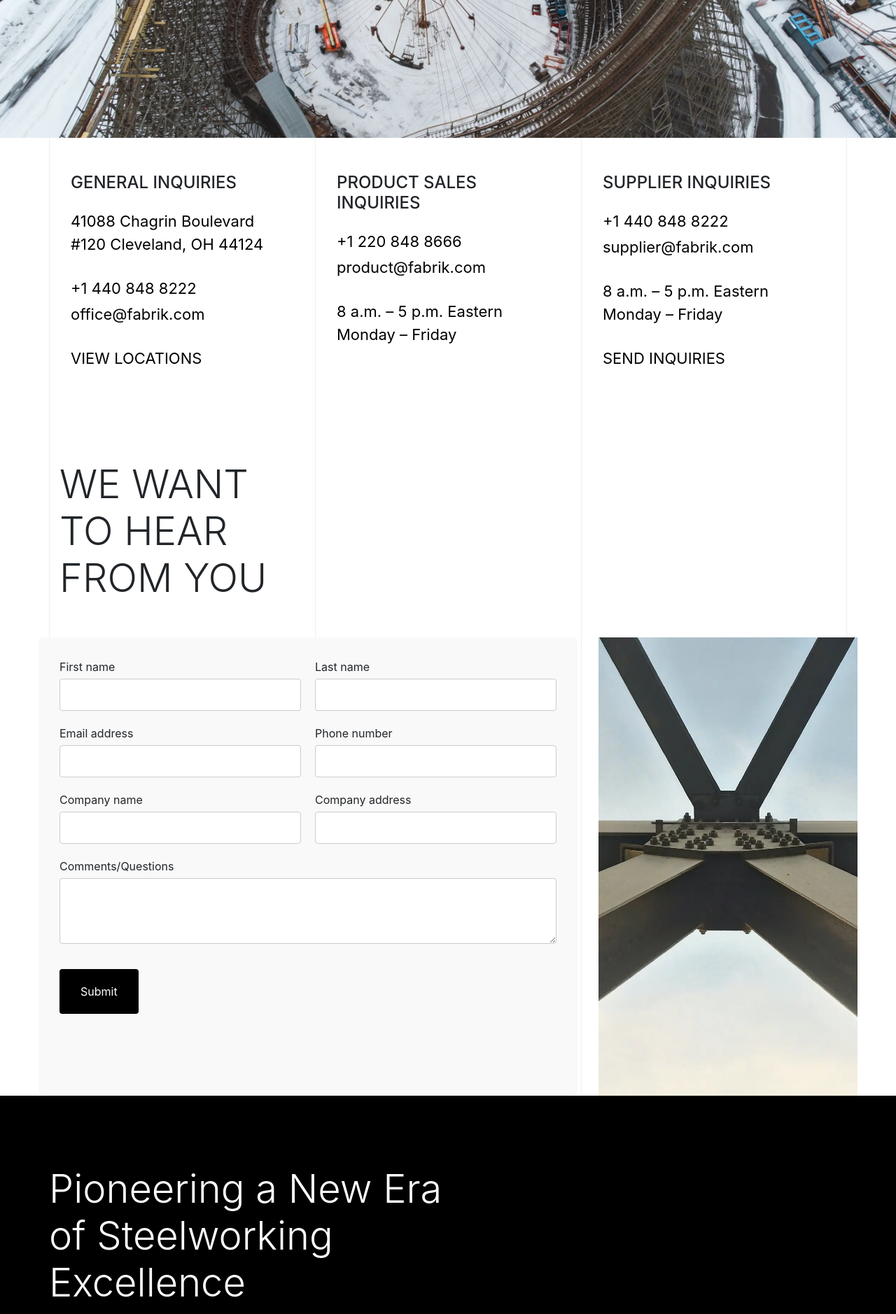
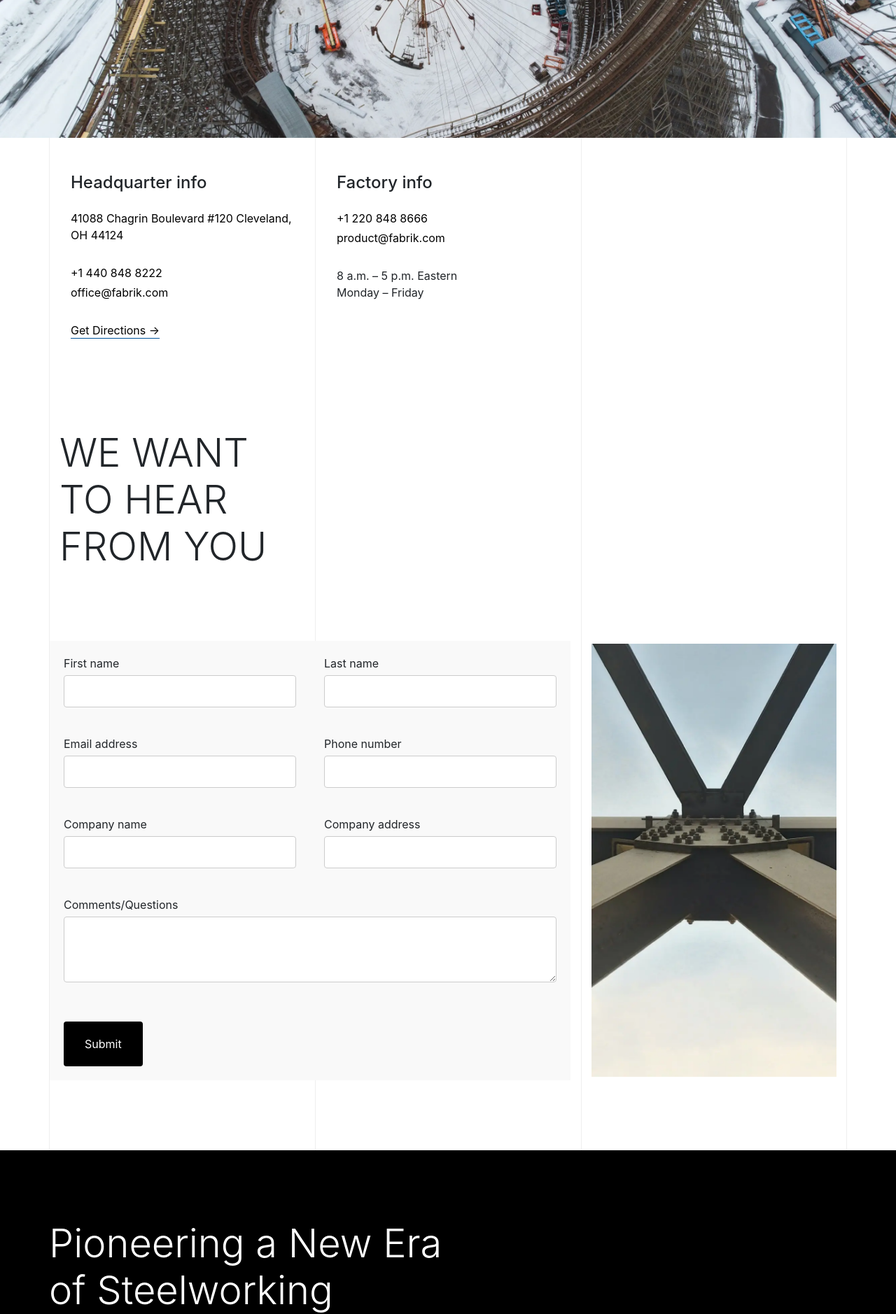
Before and after one commit to Intelli-Management-Group/CSMetal, a PHP site: page /contact.php in a window 1280 px wide. Shown: the part 547-2425 px from the top of the page at 70% size. Run offline with PHP 8.4, Linux system fonts and the light colour scheme.

Commit message:
update contact page

```diff
--- a/contact.php
+++ b/contact.php
@@ -12,32 +12,19 @@
         <script src="./js/main.js"></script> -->
         <?php include 'HTMLhead.php'; ?>
         <style>
-            /* .contactUs-banner {
-                background-image: url('./img/Contact/contact-banner.webp');
-                background-size: cover;
-                background-position: center;
-                transition: background-size 0.2s ease;
-                width: 100%;
-            }
-
-            .banner-container {
-                height: 45vh !important;
-                overflow: hidden;
-            } */
-
             /* Contact Us Css */
             .customDiv{
                 margin: 0 0 30px;
             }
-            p{
+            /* p{
                 color:#000000 !important;
                 font-size:22px;
-            }
+            } */
 
-            .customDiv > p > a{
+            /* .customDiv > p > a{
                 color:#000000 !important;
                 font-size:22px;
-            }
+            } */
             .address{
                 color:#000000 !important;
             }
@@ -53,13 +40,15 @@
                 text-transform: uppercase;
                 -webkit-font-smoothing: antialiased;
                 position: relative;
+                /* text-decoration: underline;
+                text-decoration-color: #005399; */
             }
 
             .upparCasetextTransformed::after {
                 content: ''; /* Create an empty pseudo-element */
                 display: block; /* Make it block-level */
                 height: 2px; /* Set the thickness of the underline */
-                background: black; /* Set underline color */
+                background: #005399; /* Set underline color */
                 position: absolute; /* Position it absolutely */
                 left: 0; /* Align it to the left */
                 right: 0; /* Align it to the right */
@@ -75,8 +64,7 @@
             /* Form */
             .elementor-widget-container {
                 background-color: #f9f9f9; /* Light background color */
-                    padding: 20px; /* Padding around the form */
-                    border-radius: 8px; /* Optional: rounded corners */
+                margin-left: 1px;
             }
 
             .elementor-form-fields-wrapper {
@@ -86,7 +74,7 @@
 
             .elementor-field-group {
                 flex: 0 0 50%; /* Each field group takes 50% width (6 out of 12 columns) */
-                    padding: 10px; /* Optional: padding around each field */
+                padding: 20px; /* Optional: padding around each field */
             }
 
             .elementor-field-group.elementor-col-100 {
@@ -116,12 +104,8 @@
             }
 
             .elementor-button:hover {
-                    background-color: #0056b3; /* Darker shade on hover */
+                background-color: #005399; /* Darker shade on hover */
             }
-
-                /* Forms */
-
-            /*  */
         </style>
 
     </head>
@@ -164,7 +148,7 @@
             <div class="row section-padding">
                 <div class="col-sm-12 col-md-4 ">
                     <div class="pl-3 pr-3">
-                        <h4 class="mb-4">GENERAL INQUIRIES</h4>
+                        <h4 class="mb-4">Headquarter info</h4>
                         <div class="customDiv">
                             <p>
                                 <a class="address" href="#" target="_blank" rel="noopener">41088 Chagrin Boulevard #120 Cleveland, OH 44124</a>
@@ -180,14 +164,14 @@
                         </div>
                         <div class="customDiv">
                             <p>
-                                <a class="address upparCasetextTransformed" href="#" target="_blank" rel="noopener">View Locations</a>
+                                <a class="underline-link" href="#" target="_blank" rel="noopener">Get Directions →</a>
                             </p>
                         </div>
                     </div>
                 </div>
                 <div class="col-sm-12 col-md-4">
                     <div class="pl-3 pr-3">
-                        <h4 class="mb-4">PRODUCT SALES INQUIRIES</h4>
+                        <h4 class="mb-4">Factory info</h4>
                         <div class="customDiv">
                             <p class="mb-1">
                                 <a class="address" href="#" target="_blank" rel="noopener">+1 220 848 8666</a>
@@ -203,7 +187,7 @@
                         </div>
                     </div>
                 </div>
-                <div class="col-sm-12 col-md-4">
+                <!-- <div class="col-sm-12 col-md-4">
                     <div class="pl-3 pr-3">
                         <h4 class="mb-4">SUPPLIER INQUIRIES</h4>
                         <div class="customDiv">
@@ -225,7 +209,7 @@
                             </p>
                         </div>
                     </div>
-                </div>
+                </div> -->
             </div>
 
             <!-- Company Profile -->
@@ -236,9 +220,8 @@
                 </div>
             </div>
 
-            <div class="row">
-                <div class="row align-items-stretch">
-                    <div class="col-sm-12 col-md-8 d-flex">
+            <div class="row section-padding padding-bottom align-items-stretch">
+                <div class="col-sm-12 col-md-8 d-flex pl-0">
                     <div class="elementor-widget-container flex-fill">
                         <form class="elementor-form" method="post" name="Contact From">
                             <input type="hidden" name="post_id" value="133">
@@ -289,12 +272,10 @@
                     </div>
                 </div>
                 <div class="col-sm-12 col-md-4 d-flex align-items-center">
-                        <div>
-                            <img src="img/Contact/rightImages.webp" alt="about" class="image img-fluid">
+                    <div class="image-container" style="z-index: -1;">
+                        <img src="img/Contact/rightImages.webp" alt="Contact" class="banner-container">
                     </div>
                 </div>
-                </div>
-
             </div>
 
 
--- a/css/style.css
+++ b/css/style.css
@@ -16,9 +16,9 @@
     .line {
         width: 0;
     }
-    .appliance-card > h3 {
+    /* .appliance-card > h3 {
         font-size: 12px !important;
-    }
+    } */
 }
 
 .line-left {
@@ -30,7 +30,7 @@
 }
 
 .line-2-3 {
-    left: 66.66%;
+    left: 66.67%;
 }
 
 .line-right {
@@ -359,12 +359,29 @@
     text-decoration: underline;
     text-decoration-color: #005399;
     text-underline-offset: 5px;
+    position: relative;
 }
+
+.underline-link::after {
+    content: '';
+    position: absolute;
+    left: 0;
+    bottom: -3px;
+    width: 0;
+    height: 1px;
+    background-color: #005399;
+    transition: width 0.5s ease;
+  }
+
+  .underline-link:hover::after {
+    width: 100%;
+  }
 
 .underline-link:hover {
     color: black;
-    text-decoration-color: #005399;
-    text-underline-offset: 5px;
+    text-decoration: none;
+    /* text-decoration-color: #005399;
+    text-underline-offset: 5px; */
 }
 
 /* .product-margin {
```
Lines whose indentation alone changed are shown as unchanged.
